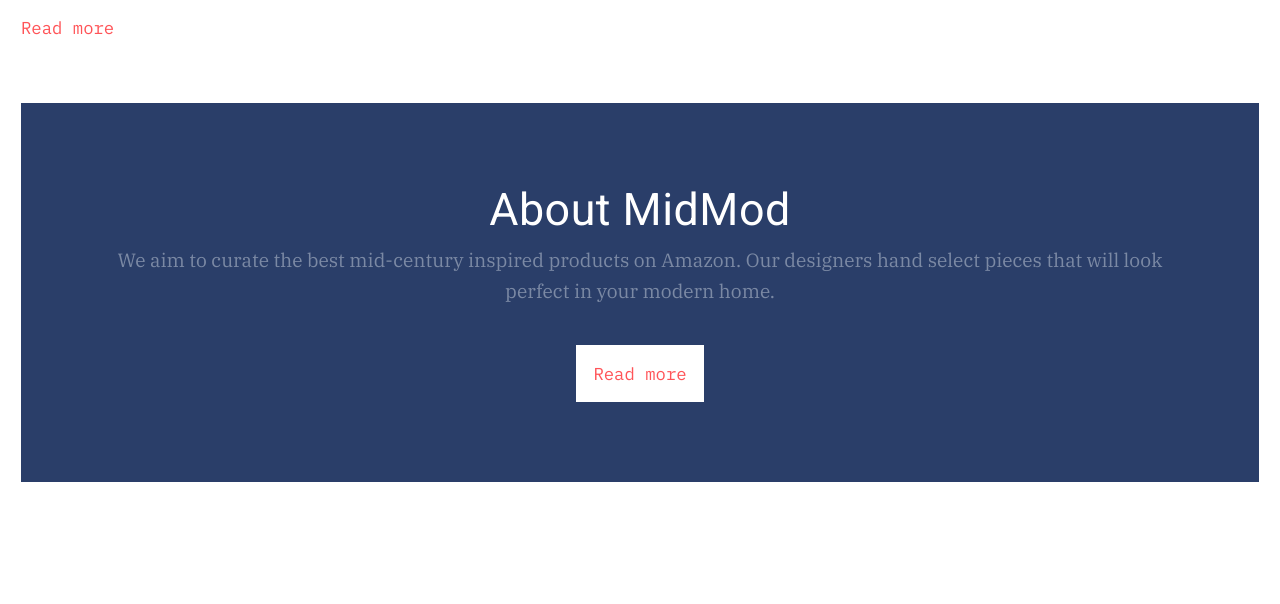
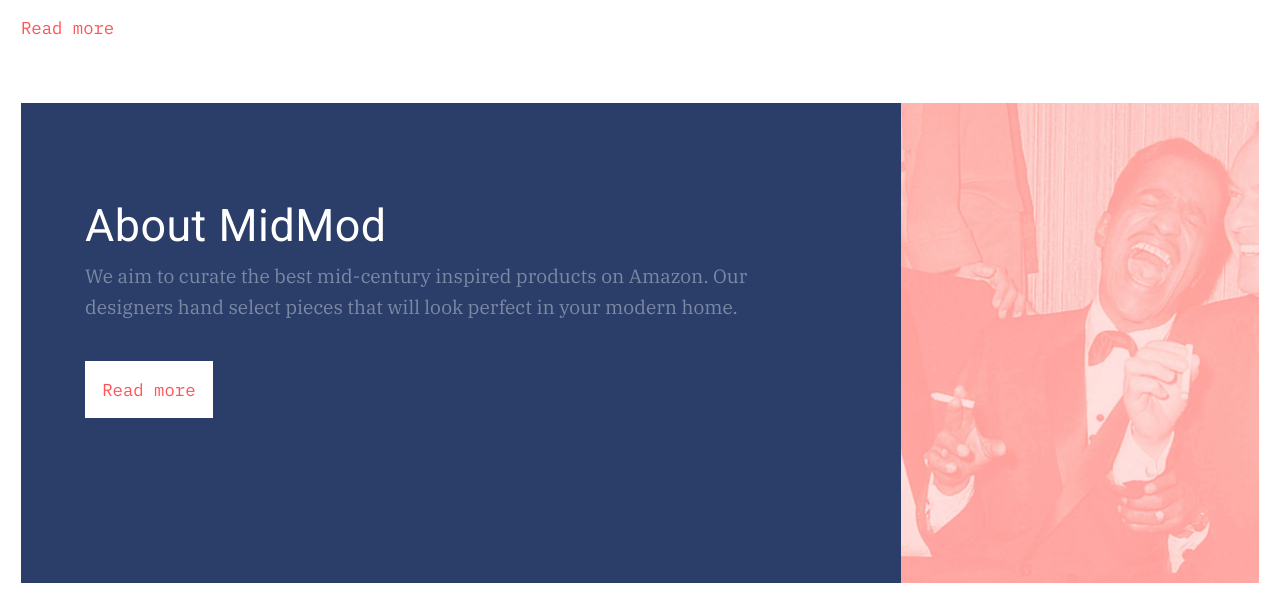
Before and after one commit to rafaelmollad/midmod, a plain HTML site: page index.html in a window 1280 px wide. Shown: the part 6925-7529 px from the top of the page. Drawn offline with Linux system fonts and the light colour scheme; a script that the page names is missing.

Commit message:
About se hizo responsivo

```diff
--- a/estilos/estilos.css
+++ b/estilos/estilos.css
@@ -569,6 +569,26 @@ footer img {
     flex-direction: column;
     justify-content: center;
   }
+
+  /* About */
+  #about {
+    display: flex;
+    height: 30rem;
+  }
+
+  #about-container {
+    text-align: left;
+    padding: 6em 4em;
+  }
+
+  #about-image {
+    display: initial;
+  }
+
+  #about-image img {
+    height: 100%;
+    object-fit: cover;
+  }
 }
 
 @media all and (min-width: 1270px) {
```
